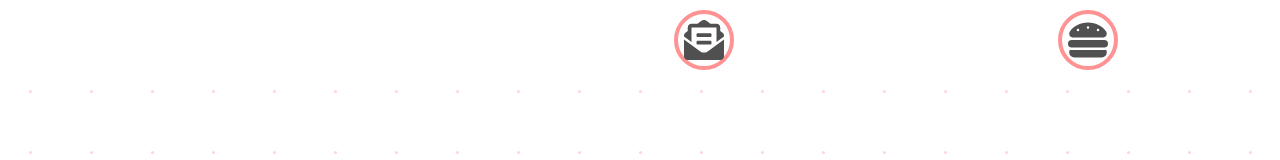
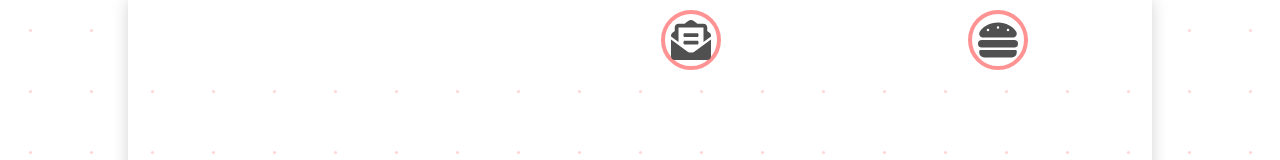
Before and after one commit to martynakiljan/my_portfolio, a React (Create React App) app: page / in a window 1280 px wide. Shown: the top 160 px of the page. Built offline with nearby package versions, Linux system fonts and the light colour scheme.

Commit message:
add max width to the project

```diff
--- a/package.json
+++ b/package.json
@@ -16,6 +16,7 @@
     "react": "^17.0.1",
     "react-animated-css": "^1.2.1",
     "react-animation": "^1.2.2",
+    "react-back-to-top-button": "0.0.14",
     "react-dom": "^17.0.1",
     "react-router-dom": "^5.2.0",
     "react-scripts": "4.0.2",
--- a/src/components/Nav/ButtonBackToTop.js
+++ b/src/components/Nav/ButtonBackToTop.js
@@ -1,3 +1,6 @@
+
+
+
 import React from 'react';
 import {StyledButtonBackToTop} from './StyledNavContainer.styled'
 import { FontAwesomeIcon } from "@fortawesome/react-fontawesome";
--- a/src/components/Nav/Nav.js
+++ b/src/components/Nav/Nav.js
@@ -9,8 +9,8 @@ import {
      CircleForIcon,
      BoxForIcons,
     } from './StyledNavContainer.styled'
+import ButtonBackToTop from './ButtonBackToTop';
 
-import ButtonBackToTop from './ButtonBackToTop'
 
 const Nav = () => {
 
@@ -44,7 +44,7 @@ const Nav = () => {
                     </CircleForIcon>
                     <Menu onClose={handleMenu} isOpen={isOpen} />
 
-                        <ButtonBackToTop/>
+                    <ButtonBackToTop scrollStepInPx="50" delayInMs="16.66"/>
 
             </BoxForIcons>
         </NavSection>
--- /dev/null
+++ b/src/components/Portfolio/MainPortfolio.styled.js
@@ -0,0 +1,8 @@
+import styled from 'styled-components';
+
+export const MainPortfolio = styled.section`
+max-width: 1024px;
+margin: 0 auto;
+box-shadow: 0px 0px 15px lightgray;
+
+`;
--- a/src/components/Portfolio/Portfolio.js
+++ b/src/components/Portfolio/Portfolio.js
@@ -6,21 +6,22 @@ import Projects from '../Projects/Projects'
 import Skills from '../Skills/Skills'
 import Contact from '../Contact/Contact'
 import Footer from '../Footer/Footer'
+import {MainPortfolio} from './MainPortfolio.styled'
+
 
 
 const Portfolio = () => {
 
     return (
-        <>
-
-             <Nav/>
+        <MainPortfolio>
+             <Nav />
              <Header/>
              <AboutMe/>
              <Projects/>
              <Skills/>
              <Contact/>
              <Footer/>
-        </>
+        </MainPortfolio>
     )
 
 }
--- a/src/components/Skills/StyledSkillsContainer.styled.js
+++ b/src/components/Skills/StyledSkillsContainer.styled.js
@@ -33,6 +33,7 @@ export const DescriptionForSkill = styled.p`
 
 
 
+
   ${props =>
       props.active &&
       css`
```
Also changed, not shown: src/theme/GlobalStyle.js (+3 -1 lines), 1 other file (tests, documents, lock files or other folders).
